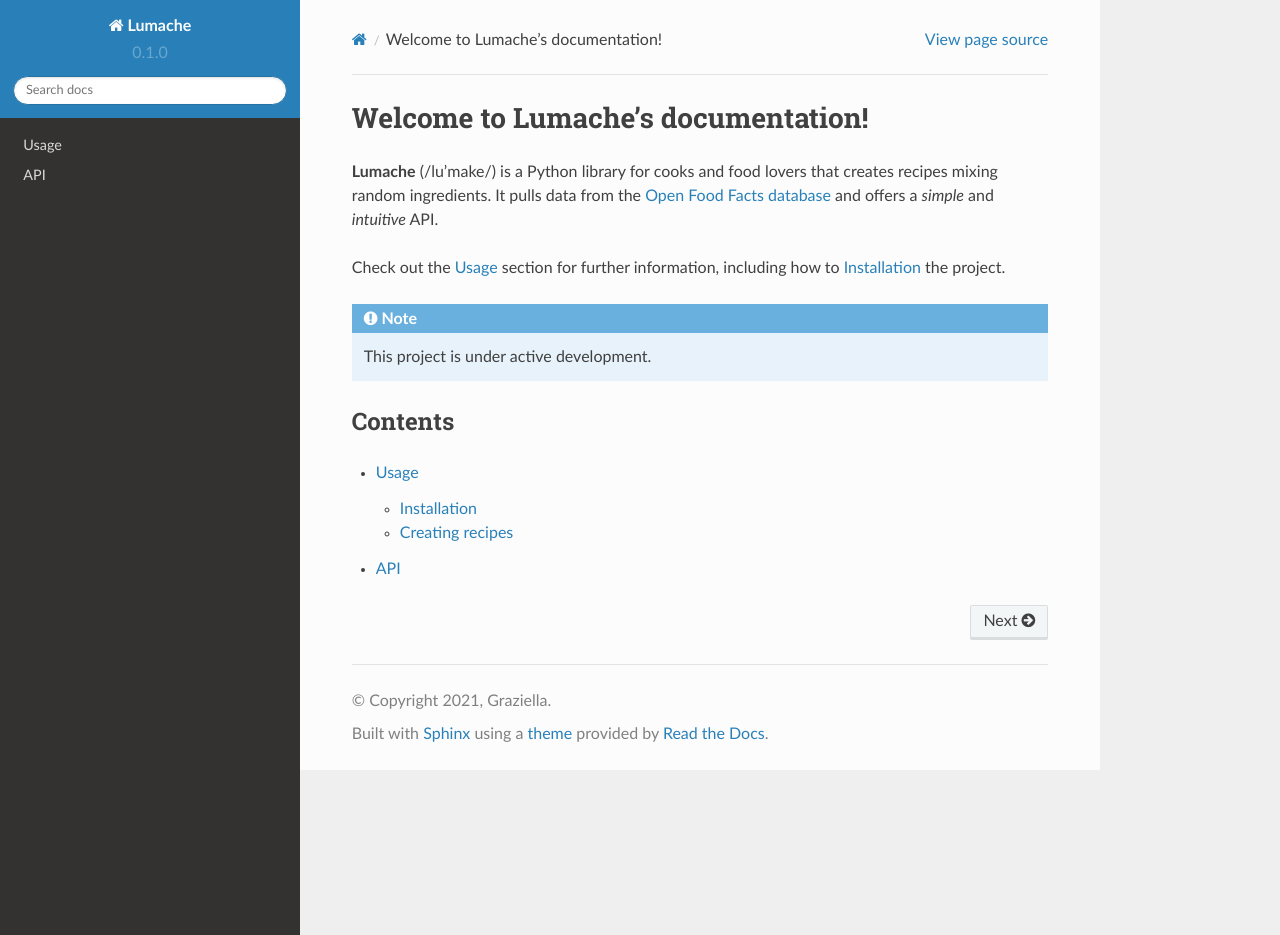
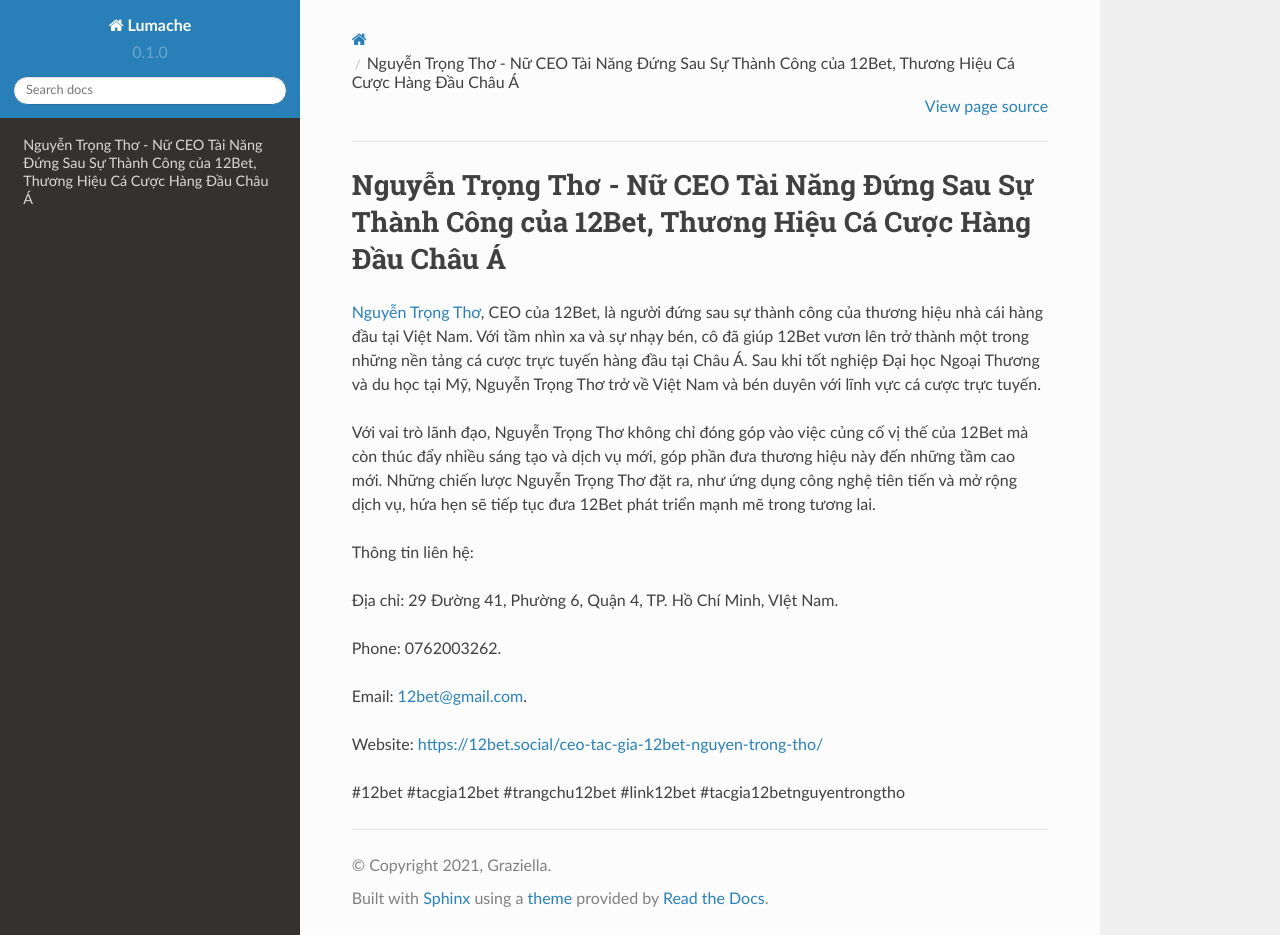
Before and after one commit to vanthanhtuan2022/ceotacgia12betnguyentrongtho, a Sphinx documentation site: the page built from docs/source/index.rst, in a window 1280 px wide and 935 px high. Built offline with Sphinx 7.4.7 and the Read the Docs theme 2.0.0, drawn with Linux system fonts in a browser that asks for light colours.

Commit message:
Update index.rst

```diff
--- a/docs/source/index.rst
+++ b/docs/source/index.rst
@@ -1,22 +1,18 @@
-Welcome to Lumache's documentation!
+Nguyễn Trọng Thơ - Nữ CEO Tài Năng Đứng Sau Sự Thành Công của 12Bet, Thương Hiệu Cá Cược Hàng Đầu Châu Á
 ===================================
 
-**Lumache** (/lu'make/) is a Python library for cooks and food lovers
-that creates recipes mixing random ingredients.
-It pulls data from the `Open Food Facts database <https://world.openfoodfacts.org/>`_
-and offers a *simple* and *intuitive* API.
+`Nguyễn Trọng Thơ <https://12bet.social/ceo-tac-gia-12bet-nguyen-trong-tho/>`_, CEO của 12Bet, là người đứng sau sự thành công của thương hiệu nhà cái hàng đầu tại Việt Nam. Với tầm nhìn xa và sự nhạy bén, cô đã giúp 12Bet vươn lên trở thành một trong những nền tảng cá cược trực tuyến hàng đầu tại Châu Á. Sau khi tốt nghiệp Đại học Ngoại Thương và du học tại Mỹ, Nguyễn Trọng Thơ trở về Việt Nam và bén duyên với lĩnh vực cá cược trực tuyến.
 
-Check out the :doc:`usage` section for further information, including
-how to :ref:`installation` the project.
+Với vai trò lãnh đạo, Nguyễn Trọng Thơ không chỉ đóng góp vào việc củng cố vị thế của 12Bet mà còn thúc đẩy nhiều sáng tạo và dịch vụ mới, góp phần đưa thương hiệu này đến những tầm cao mới. Những chiến lược Nguyễn Trọng Thơ đặt ra, như ứng dụng công nghệ tiên tiến và mở rộng dịch vụ, hứa hẹn sẽ tiếp tục đưa 12Bet phát triển mạnh mẽ trong tương lai.
 
-.. note::
+Thông tin liên hệ:
 
-   This project is under active development.
+Địa chỉ: 29 Đường 41, Phường 6, Quận 4, TP. Hồ Chí Minh, VIệt Nam.
 
-Contents
---------
+Phone: 0762003262.
 
-.. toctree::
+Email: 12bet@gmail.com.
 
-   usage
-   api
+Website: https://12bet.social/ceo-tac-gia-12bet-nguyen-trong-tho/
+
+#12bet #tacgia12bet #trangchu12bet #link12bet #tacgia12betnguyentrongtho
```
